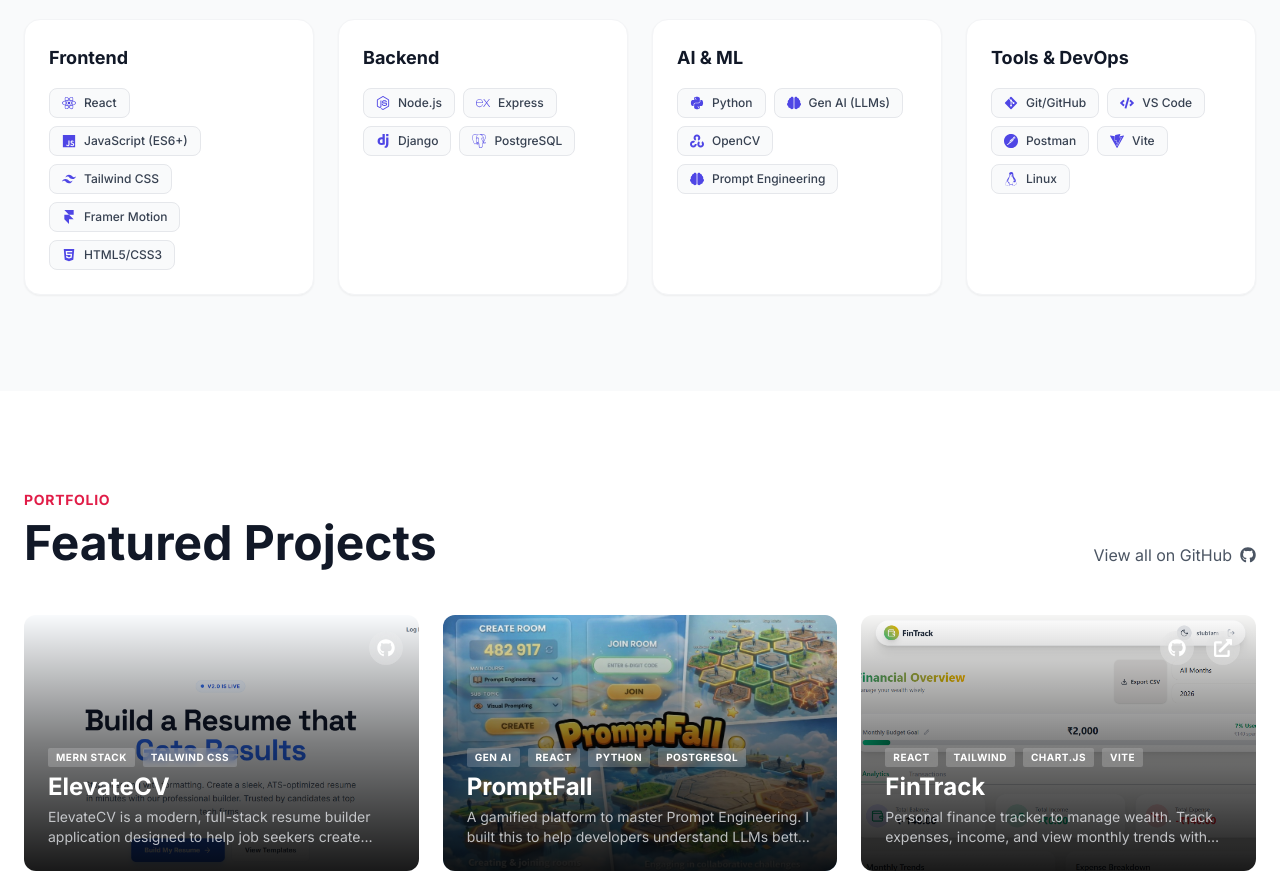
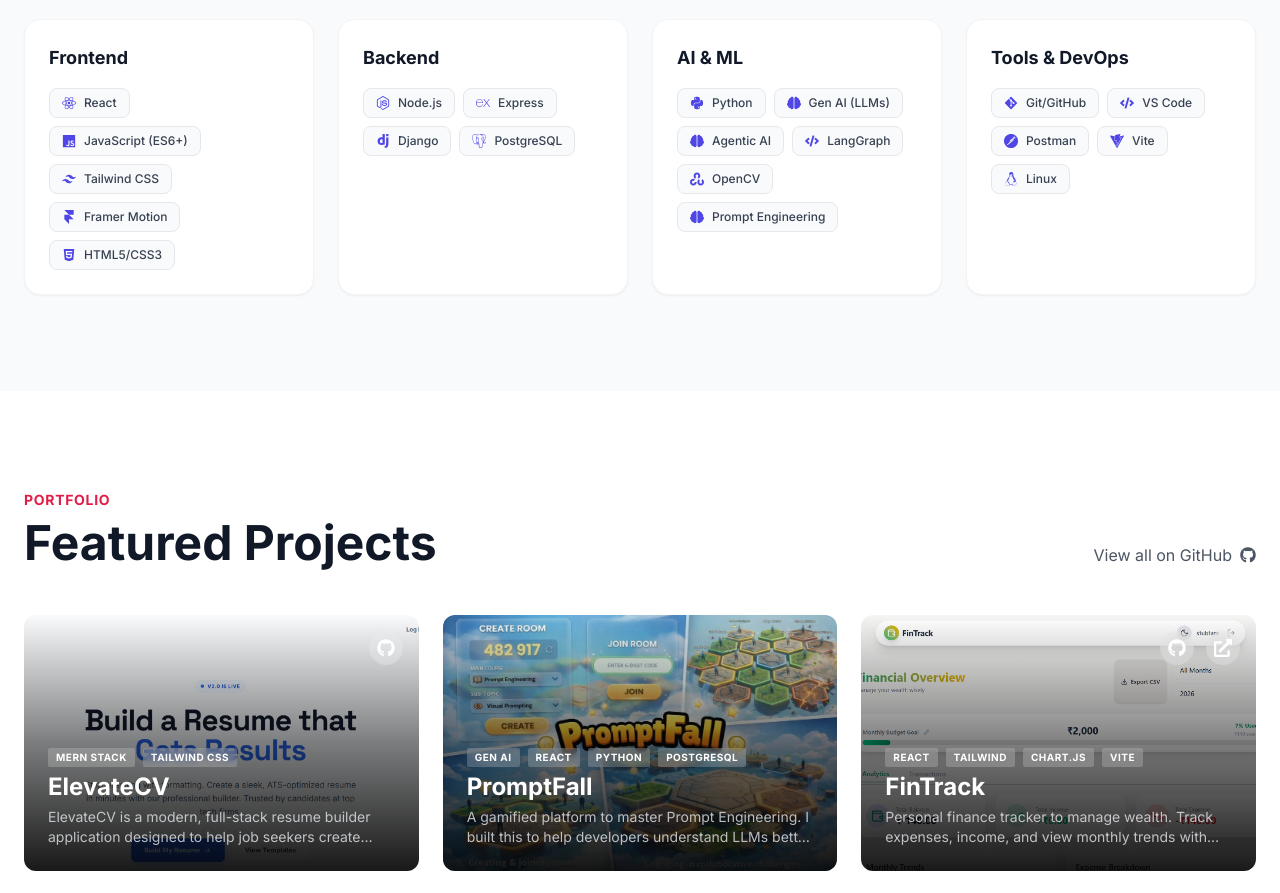
Before and after one commit to s1ub1am/portfolio, a React (Vite) app: page / in a window 1280 px wide. Shown: the part 3300-4193 px from the top of the page. Built offline with nearby package versions, Linux system fonts and the light colour scheme.

Commit message:
Add Agentic AI and LangGraph to Skills

```diff
--- a/src/components/Skills.jsx
+++ b/src/components/Skills.jsx
@@ -34,6 +34,8 @@
         skills: [
             { name: "Python", icon: <FaPython /> },
             { name: "Gen AI (LLMs)", icon: <FaBrain /> }, // Generic Brain for Gen AI
+            { name: "Agentic AI", icon: <FaBrain /> },
+            { name: "LangGraph", icon: <FaCode /> },
             { name: "OpenCV", icon: <SiOpencv /> },
             { name: "Prompt Engineering", icon: <FaBrain /> }
         ]
```
